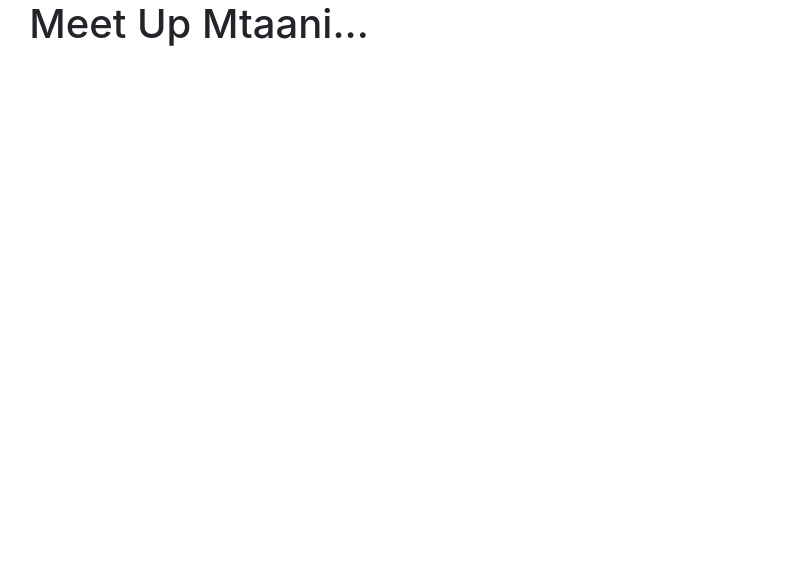
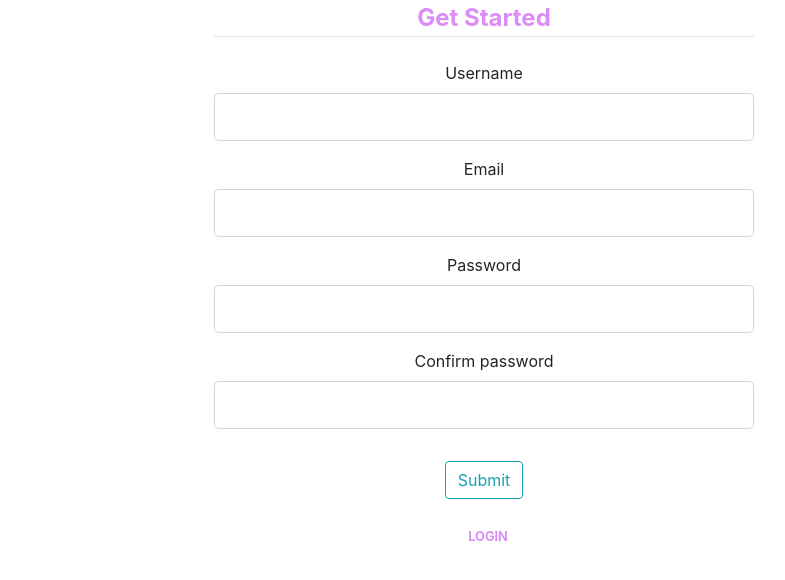
Before and after one commit to AtienoObwanda/MeetUpMtaani, a Flask app: template app/templates/adminTemplate/signup.html in a window 1280 px wide. Shown: the top 580 px of the page, without its empty margins (441-1226 px from the left). Run offline with Flask 2, Linux system fonts and the light colour scheme; the template is opened without the code that fills it, so the values that code supplies are empty, except form fields; tables that the repository leaves empty hold one stand-in row (values such as "Sample post"); form fields are guessed from the names that the template uses.

Commit message:
adding admin sign up

```diff
--- a/app/__init__.py
+++ b/app/__init__.py
@@ -19,7 +19,10 @@ mail = Mail()
 # Login manager
 login_manager = LoginManager()
 login_manager.session_protection = 'strong'
-login_manager.login_view = 'auth.login'
+login_manager.login_view = {
+    'admin': '/admin/login',
+    'site': '/login',
+}
 login_manager.login_message_category='info'
 
 
--- a/app/adminAuth/forms.py
+++ b/app/adminAuth/forms.py
@@ -27,3 +27,6 @@ class SignupForm(FlaskForm):
         admin = Admin.query.filter_by(email=email.data).first()
         if admin:
             raise ValidationError('Admin email already in use!')
+
+class LoginForm(FlaskForm):
+    pass
--- a/app/models.py
+++ b/app/models.py
@@ -18,7 +18,7 @@ class Admin(UserMixin, db.Model):
     email = db.Column(db.String(120), unique=True, nullable=False)
     adminImage = db.Column(db.String(120), nullable=False, default='default.jpg')
     password = db.Column(db.String(60),nullable=False)
-    deal = db.relationship('Deal', backref='admin', lazy='dynamic')
+    deal = db.relationship('Deals', backref='admin', lazy='dynamic')
 
     def __repr__(self):
         return f'Admin({self.username},{self.email},{self.image})'
--- a/app/templates/adminTemplate/signup.html
+++ b/app/templates/adminTemplate/signup.html
@@ -1,6 +1,93 @@
-{% extends 'base.html' %}
+{% extends "base.html" %}
 {% block content %}
+    <div class="content-section login">
+    <div class="container">
+        <div class="row">
+            <div class="col-md-6">
+                <!-- <img src="{{ url_for('static', filename='images/signup.png') }}" style="width: 100%; height:100%"/> -->
+            </div>
+            <div class="col-md-6">
+                <form method="POST" action="">
+                    {{ form.hidden_tag() }}
+                    <fieldset class="form-group">
+                        <legend class="border-bottom mb-4 text-center" style="color:#DB8CF6; font-weight: bold">Get Started</legend>
+                        <div class="form-group mb-3">
+                            {{ form.username.label(class="form-control-label") }}
 
-<h1>Meet Up Mtaani...</h1>
+                            {% if form.username.errors %}
+                                {{ form.username(class="form-control form-control-lg is-invalid") }}
+                                <div class="invalid-feedback">
+                                    {% for error in form.username.errors %}
+                                        <span>{{ error }}</span>
+                                    {% endfor %}
+                                </div>
+                            {% else %}
+                                {{ form.username(class="form-control form-control-lg") }}
+                            {% endif %}
+                        </div>
+                        <div class="form-group mb-3">
+                            {{ form.email.label(class="form-control-label") }}
+                            {% if form.email.errors %}
+                                {{ form.email(class="form-control form-control-lg is-invalid") }}
+                                <div class="invalid-feedback">
+                                    {% for error in form.email.errors %}
+                                        <span>{{ error }}</span>
+                                    {% endfor %}
+                                </div>
+                            {% else %}
+                                {{ form.email(class="form-control form-control-lg") }}
+                            {% endif %}
+                        </div>
+                        <div class="form-group mb-3">
+                            {{ form.password.label(class="form-control-label") }}
+                            {% if form.password.errors %}
+                                {{ form.password(class="form-control form-control-lg is-invalid") }}
+                                <div class="invalid-feedback">
+                                    {% for error in form.password.errors %}
+                                        <span>{{ error }}</span>
+                                    {% endfor %}
+                                </div>
+                            {% else %}
+                                {{ form.password(class="form-control form-control-lg") }}
+                            {% endif %}
+                        </div>
+                        <div class="form-group mb-3">
+                            {{ form.confirm_password.label(class="form-control-label") }}
+                            {% if form.confirm_password.errors %}
+                                {{ form.confirm_password(class="form-control form-control-lg is-invalid") }}
+                                <div class="invalid-feedback">
+                                    {% for error in form.confirm_password.errors %}
+                                        <span>Passwords do not match!!! Kindly check and try again!</span>
+                                    {% endfor %}
+                                </div>
+                            {% else %}
+                                {{ form.confirm_password(class="form-control form-control-lg") }}
+                            {% endif %}
+                        </div>
+                    </fieldset>
+                    <div class="form-group mb-2">
+                        <div class="row">
+                            <div class="col"></div>
+                            <div class="col">
+                                {{ form.submit(class="btn btn-outline-info button-17") }}
+                            </div>
+                            <div class="col"></div>
+                        </div>
+                    </div>
+                </form>
+            </div>
+        </div>
+        <div class="row pt-3">
+            <div class="col"></div>
+            <div class="col">
+                <div class="">
+                    <small class="text-muted">
+                      <a class="ml-2" href="{{ url_for('admin.adminLogin') }}" style="text-decoration: none; color: #DB8CF6; font-weight: bold">LOGIN</a>
+                    </small>
+                </div>
+            </div>
+        </div>
+    </div>
+    </div>
 
-{% endblock%}
+{% endblock content %}}
```
Also changed, not shown: app/adminAuth/views.py (+23 -5 lines).
